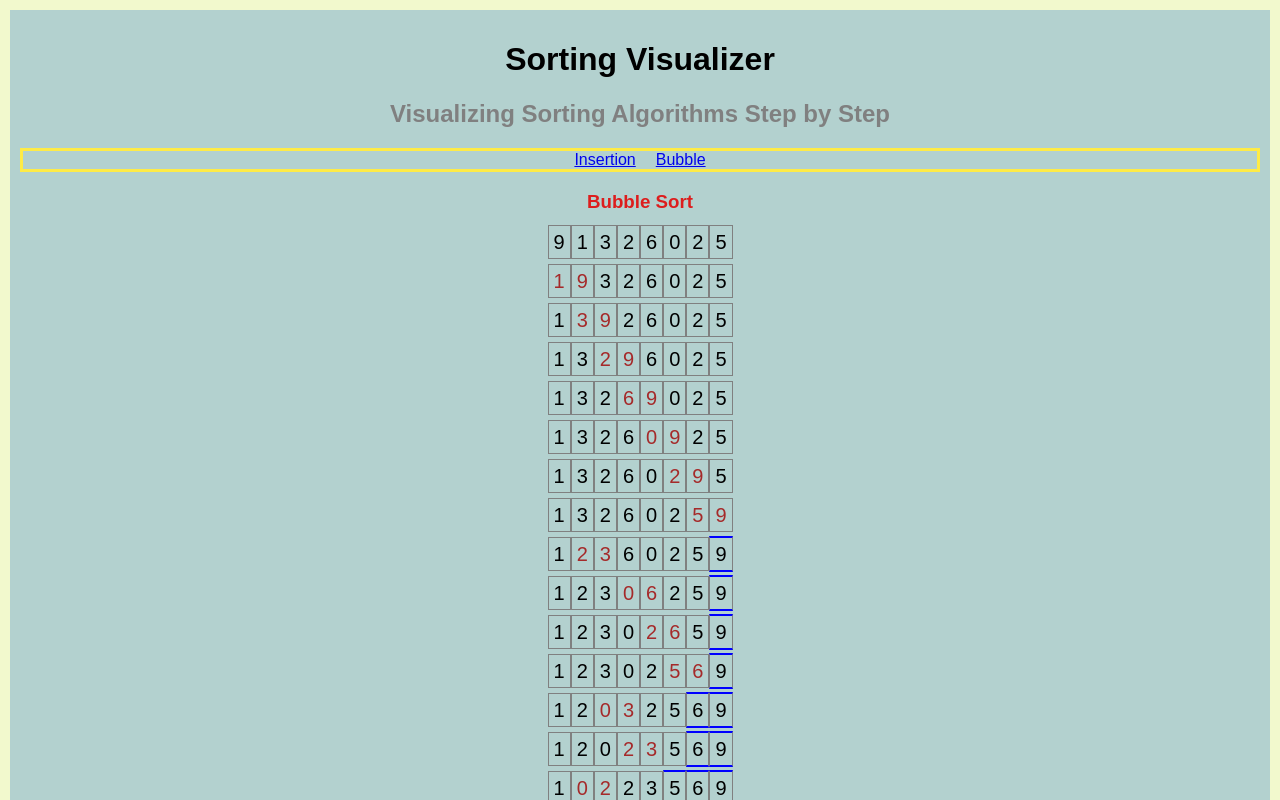
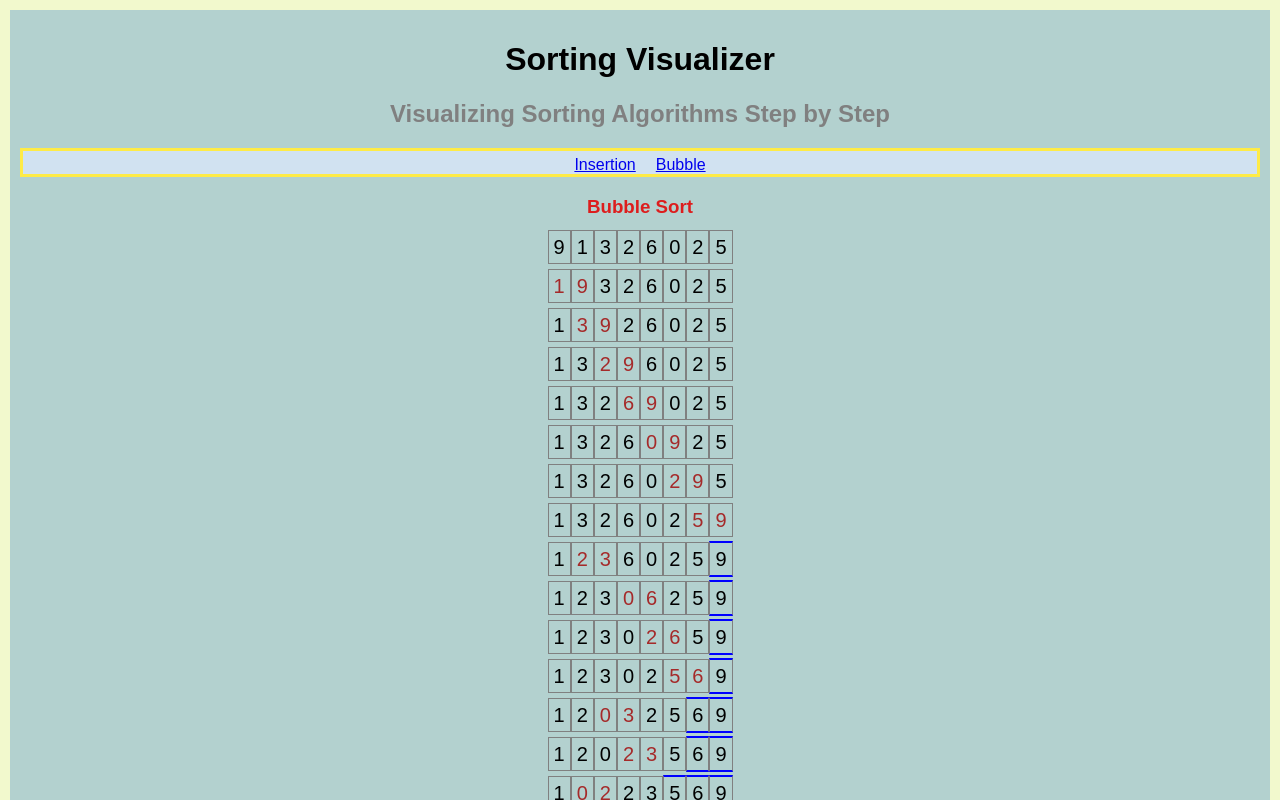
Before and after one commit to StreamedLine/Array-Algorithm-Visualizer, a React (Create React App) app: page /bubble in a window 1280 px wide. Shown: the top 800 px of the page. Built offline with nearby package versions, Linux system fonts and the light colour scheme.

Commit message:
refine styling

```diff
--- a/src/App.css
+++ b/src/App.css
@@ -19,6 +19,8 @@ h3 {
 
 .selectionBar {
 	border: 3px solid #feeb47;
+	background-color: #d1e2f1;
+	padding-top: 5px;
 }
 
 .selectionBar a {
```
